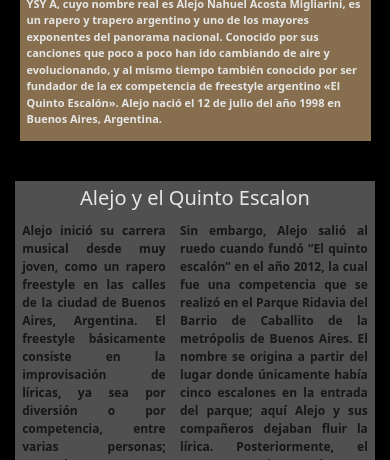
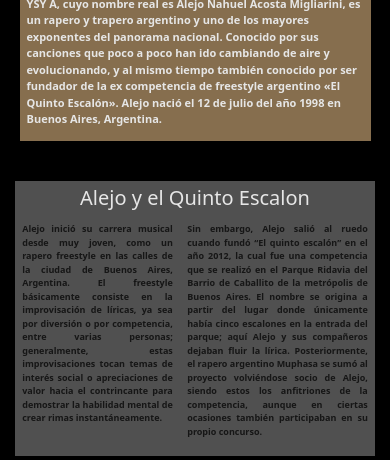
Before and after one commit to IgnacioSardella/YSY-A-Web-, a website: page views/conocelo.html in a window 390 px wide. Shown: the part 577-1037 px from the top of the page. Drawn offline with nearby package versions, Linux system fonts and the light colour scheme.

Commit message:
subida final final

```diff
--- a/scss/sections/_conocelo.scss
+++ b/scss/sections/_conocelo.scss
@@ -81,6 +81,9 @@
         &--pgf{
             @include d-flex;
         p{
+            @media (max-width: 400px){
+                font-size: $txtSm + 0.1rem;
+            }
             @include text($txtMd - 0.2rem, justify);
             color: map-get($map: $pColores, $key: 'black');
             font-weight: $txtGrues;
@@ -90,10 +93,7 @@
             }
         }
         .justIzq{
-            @media (max-width: 400px) and (min-width: 300px) {
-                max-width: 60vw;
-            }
-            max-width: 49vw;
+            max-width: 50vw;
             @media (min-width: 1200px) {
                 max-width: 20vw;
             }
```
Also changed, not shown: css/style.css.
